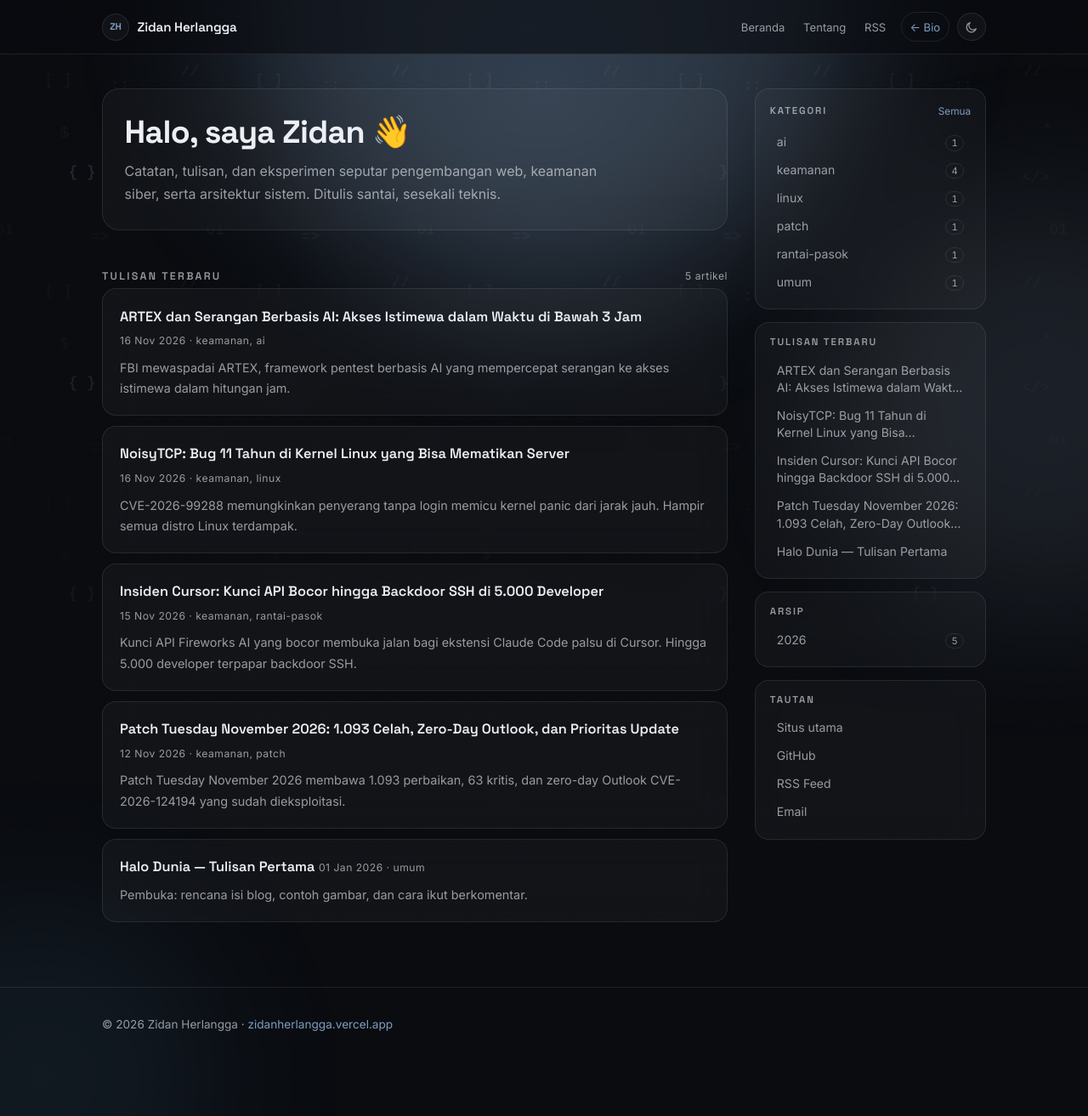
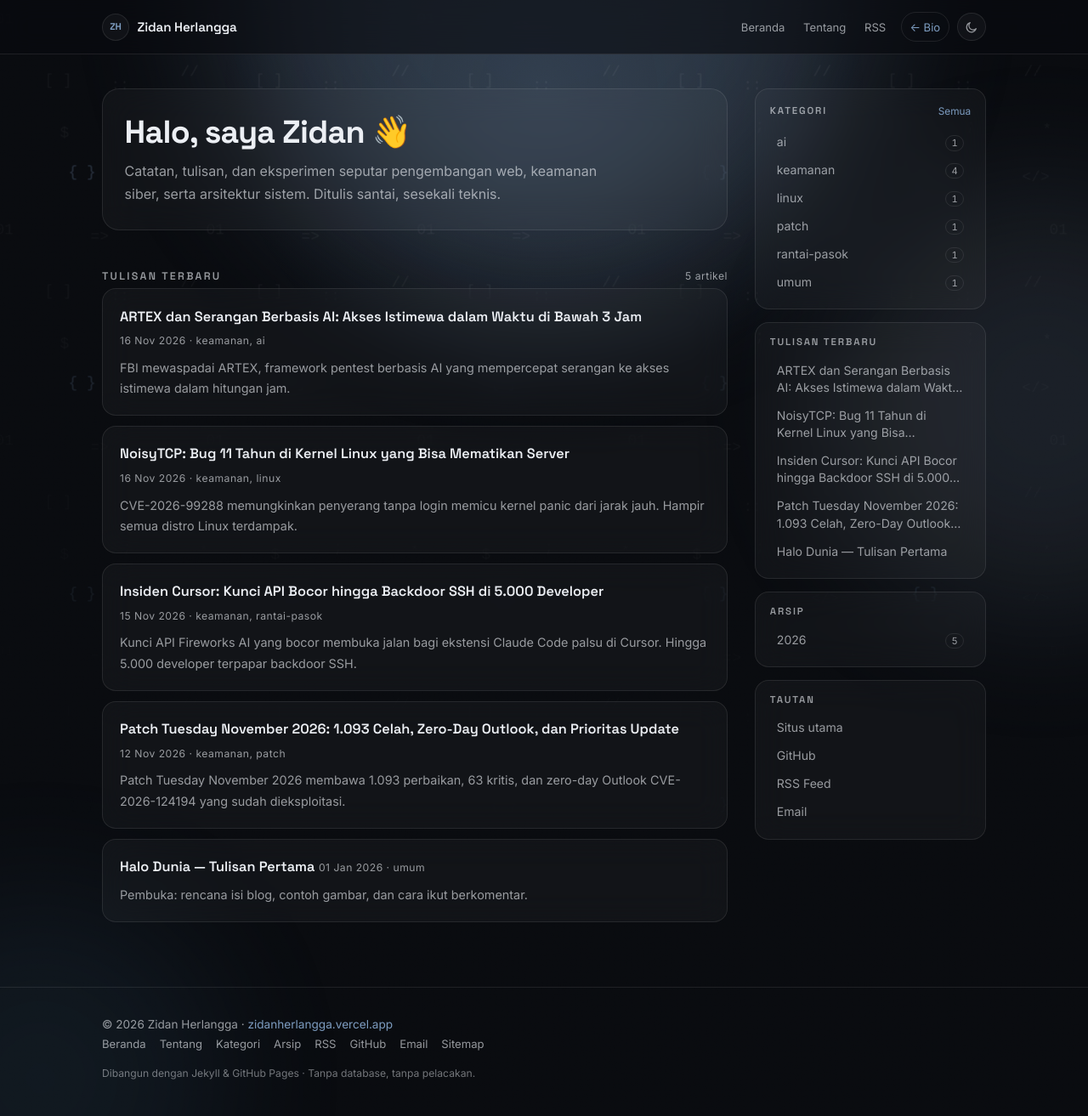
Before and after one commit to zidan-herlangga/blog, a Jekyll site: the page built from index.md, in a window 1280 px wide and 1313 px high. Shown: the whole window at 85% size. Built offline with Jekyll 4.4.1, drawn with Linux system fonts in a browser that asks for light colours.

Commit message:
ux: footer lebih lengkap (tautan, RSS, sitemap, catatan)

```diff
--- a/_layouts/default.html
+++ b/_layouts/default.html
@@ -71,7 +71,18 @@
 
   <footer class="site-footer">
     <div class="container">
-      <p>&copy; {{ 'now' | date: "%Y" }} {{ site.author }} · <a href="https://zidanherlangga.vercel.app">zidanherlangga.vercel.app</a></p>
+      <p class="site-footer__copy">&copy; {{ 'now' | date: "%Y" }} {{ site.author }} · <a href="https://zidanherlangga.vercel.app">zidanherlangga.vercel.app</a></p>
+      <nav class="site-footer__links" aria-label="Tautan footer">
+        <a href="{{ '/' | relative_url }}">Beranda</a>
+        <a href="{{ '/about/' | relative_url }}">Tentang</a>
+        <a href="{{ '/kategori/' | relative_url }}">Kategori</a>
+        <a href="{{ '/arsip/' | relative_url }}">Arsip</a>
+        <a href="{{ '/feed.xml' | relative_url }}">RSS</a>
+        <a href="https://github.com/zidan-herlangga/blog">GitHub</a>
+        <a href="mailto:zidanherlangga24@gmail.com">Email</a>
+        <a href="{{ '/sitemap.xml' | relative_url }}">Sitemap</a>
+      </nav>
+      <p class="site-footer__note">Dibangun dengan Jekyll &amp; GitHub Pages · Tanpa database, tanpa pelacakan.</p>
     </div>
   </footer>
 
--- a/assets/css/style.css
+++ b/assets/css/style.css
@@ -481,6 +481,35 @@ body {
 
 .site-footer a:hover {
   text-decoration: underline;
+}
+
+.site-footer__copy {
+  margin-bottom: 0.85rem;
+}
+
+.site-footer__links {
+  display: flex;
+  flex-wrap: wrap;
+  gap: 0.35rem 1rem;
+  margin-bottom: 0.85rem;
+}
+
+.site-footer__links a {
+  color: var(--muted);
+  text-decoration: none;
+  font-size: 0.82rem;
+}
+
+.site-footer__links a:hover {
+  color: var(--accent-text);
+  text-decoration: underline;
+}
+
+.site-footer__note {
+  color: var(--muted);
+  font-size: 0.76rem;
+  opacity: 0.75;
+  margin-top: 0.4rem;
 }
 
 /* ---------- tipografi ---------- */
```
Also changed, not shown: other parts of _layouts/default.html (+1 -1 lines).
